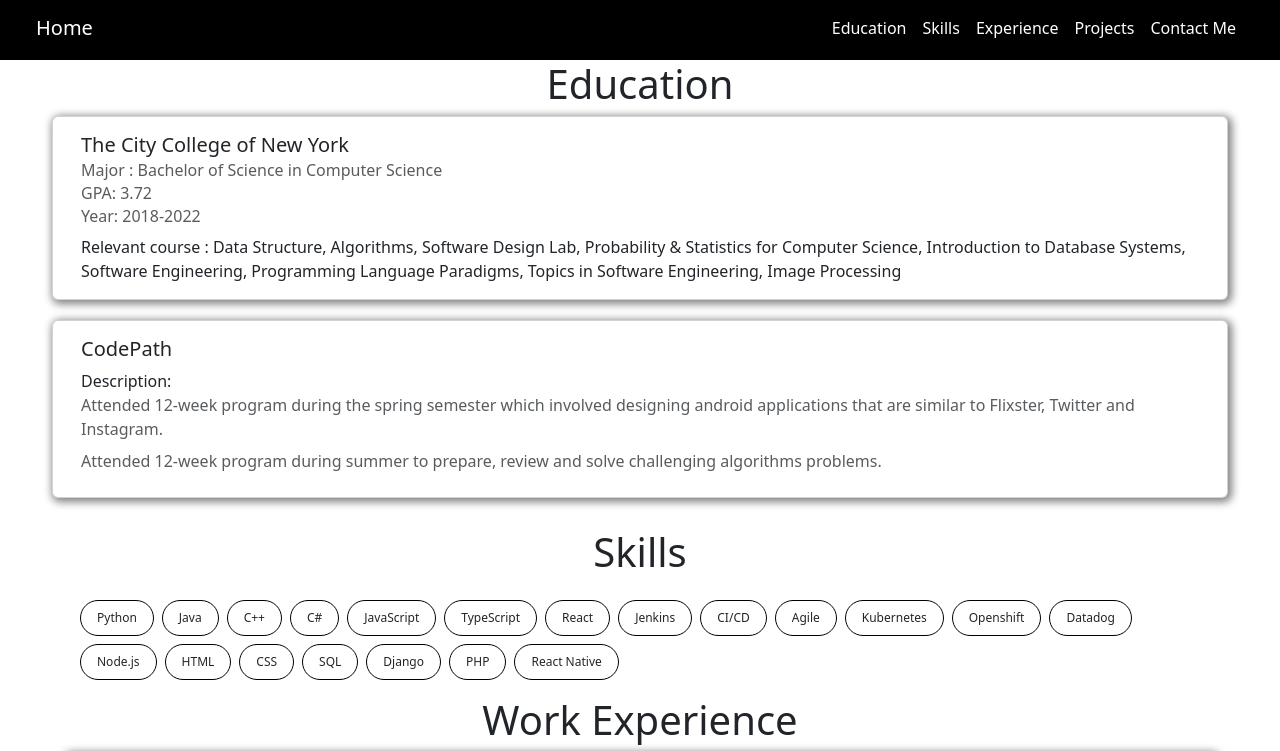
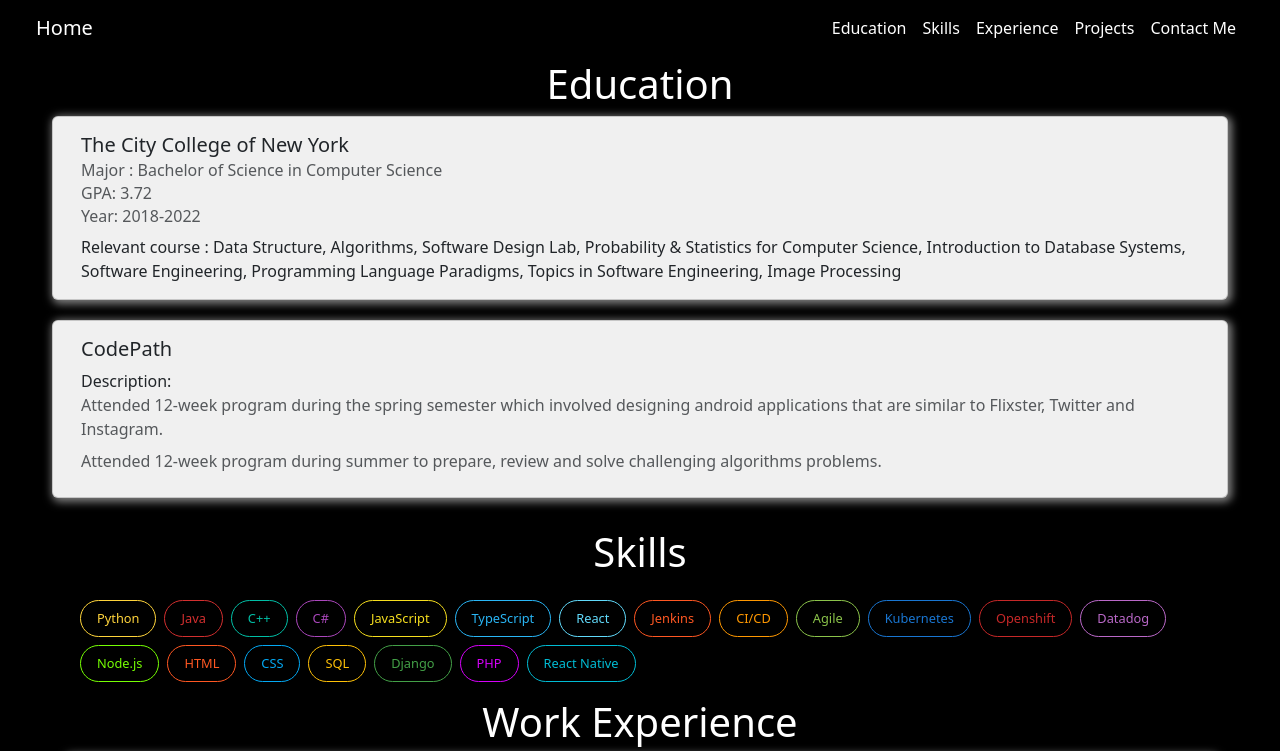
Before and after one commit to qxou14/personal_website, a React (Create React App) app: page / in a window 1280 px wide. Shown: the top 751 px of the page. Built offline with nearby package versions, Linux system fonts and the light colour scheme.

Commit message:
fix styles

```diff
--- a/public/index.html
+++ b/public/index.html
@@ -24,7 +24,7 @@
       work correctly both with client-side routing and a non-root public URL.
       Learn how to configure a non-root public URL by running `npm run build`.
     -->
-    <title>Website</title>
+    <title>QianXing's Website</title>
   </head>
   <body>
     <noscript>You need to enable JavaScript to run this app.</noscript>
--- a/src/App.js
+++ b/src/App.js
@@ -18,6 +18,7 @@ function App() {
         <SkillPage />
         <ExperiencePage content={Experience} />
         <ProjectPage content={Project} />
+        <hr className="custom-hr-tag" />
         <ContactPage />
       </div>
     </div>
--- a/src/Component/Experience.js
+++ b/src/Component/Experience.js
@@ -9,7 +9,7 @@ function ExperiencePage({ content }) {
       </h1>
       {content.map((exp) => (
         <Card key={exp.id} className="exp-content">
-          <Card.Body>
+          <Card.Body style={{ backgroundColor: "#f0f0f0" }}>
             <Card.Title>{exp.name}</Card.Title>
             <Card.Subtitle className="mb-2 text-muted">
               Position : {exp.position}
--- /dev/null
+++ b/src/Component/SkillContainer.js
@@ -0,0 +1,65 @@
+import React from "react";
+
+function getColor(tool) {
+  switch (tool.toLowerCase()) {
+    case "python":
+      return "#FFD43B";
+    case "java":
+      return "#D32F2F";
+    case "c++":
+      return "#00BFA6";
+    case "c#":
+      return "#AB47BC";
+    case "javascript":
+      return "#F7DF1E";
+    case "typescript":
+      return "#29B6F6";
+    case "react":
+      return "#61DAFB";
+    case "react native":
+      return "#00BCD4";
+    case "jenkins":
+      return "#FF5722";
+    case "ci/cd":
+      return "#FF9800";
+    case "agile":
+      return "#8BC34A";
+    case "kubernetes":
+      return "#1976D2";
+    case "openshift":
+      return "#C62828";
+    case "datadog":
+      return "#BA68C8";
+    case "node.js":
+      return "#76FF03";
+    case "html":
+      return "#FF5722";
+    case "css":
+      return "#03A9F4";
+    case "sql":
+      return "#FFC107";
+    case "django":
+      return "#43A047";
+    case "php":
+      return "#D500F9";
+    default:
+      return "gray";
+  }
+}
+
+function SkillContainer({ skill, index }) {
+  return (
+    <span
+      key={index}
+      className="skill"
+      style={{
+        borderColor: getColor(skill),
+        color: getColor(skill),
+      }}
+    >
+      {skill}
+    </span>
+  );
+}
+
+export default SkillContainer;
--- a/src/Component/Skills.js
+++ b/src/Component/Skills.js
@@ -1,4 +1,5 @@
 import React from "react";
+import SkillContainer from "./SkillContainer";
 
 const skills = [
   "Python",
@@ -31,9 +32,7 @@ function SkillPage() {
       </h1>
       <div className="skillpage-container">
         {skills.map((skill, index) => (
-          <span key={index} className="skill">
-            {skill}
-          </span>
+          <SkillContainer skill={skill} index={index} />
         ))}
       </div>
     </>
--- a/src/Style/app.css
+++ b/src/Style/app.css
@@ -17,6 +17,8 @@
 .project {
   margin-bottom: 12px;
   box-shadow: 2px 2px 8px 2px gray;
+  background-color: #f0f0f0 !important;
+  height: 500px !important;
 }
 
 .carousel-temp {
@@ -44,12 +46,12 @@
 .gif-container {
   min-width: auto;
   object-fit: cover;
-  max-height: 30em;
+  max-height: 20em;
   object-position: left top;
 }
 
 .gif-container-mobile {
-  max-height: 30em;
+  max-height: 20em;
   object-fit: contain;
 }
 
@@ -75,6 +77,7 @@
 
 .education-card {
   box-shadow: 2px 2px 8px 2px gray;
+  background-color: #f0f0f0 !important;
 }
 
 .header {
@@ -99,6 +102,7 @@
   padding-right: 5%;
   padding-top: 60px;
   padding-bottom: 64px;
+  background-color: black;
 }
 
 .education-page {
@@ -107,6 +111,7 @@
 
 .custom-nav-link {
   color: white !important;
+  cursor: pointer;
 }
 
 .modal-list {
@@ -124,20 +129,23 @@
 }
 
 .skill {
-  border: 1px solid black;
+  border: 1px solid;
   padding-left: 16px;
   padding-top: 8px;
   padding-bottom: 8px;
   padding-right: 16px;
   border-radius: 50px;
-  font-size: 12px;
   white-space: nowrap;
+  cursor: default;
+  color: white;
+  font-size: 0.8rem;
 }
 
 .section-header-name {
   display: flex;
   justify-content: center;
   scroll-margin-top: 60px;
+  color: white;
 }
 
 .icon a {
@@ -161,3 +169,7 @@
   display: flex;
   justify-content: center;
 }
+
+.custom-hr-tag {
+  border: 1px solid white;
+}
```
